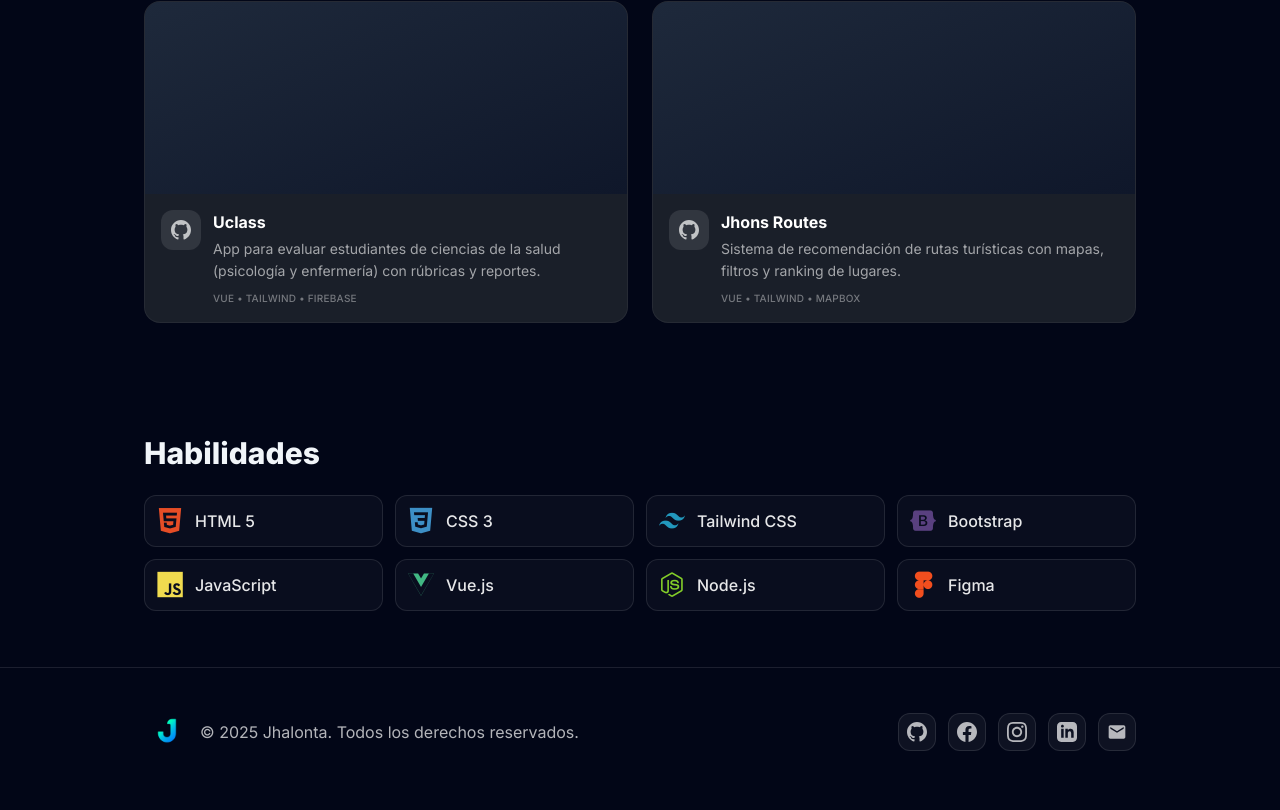
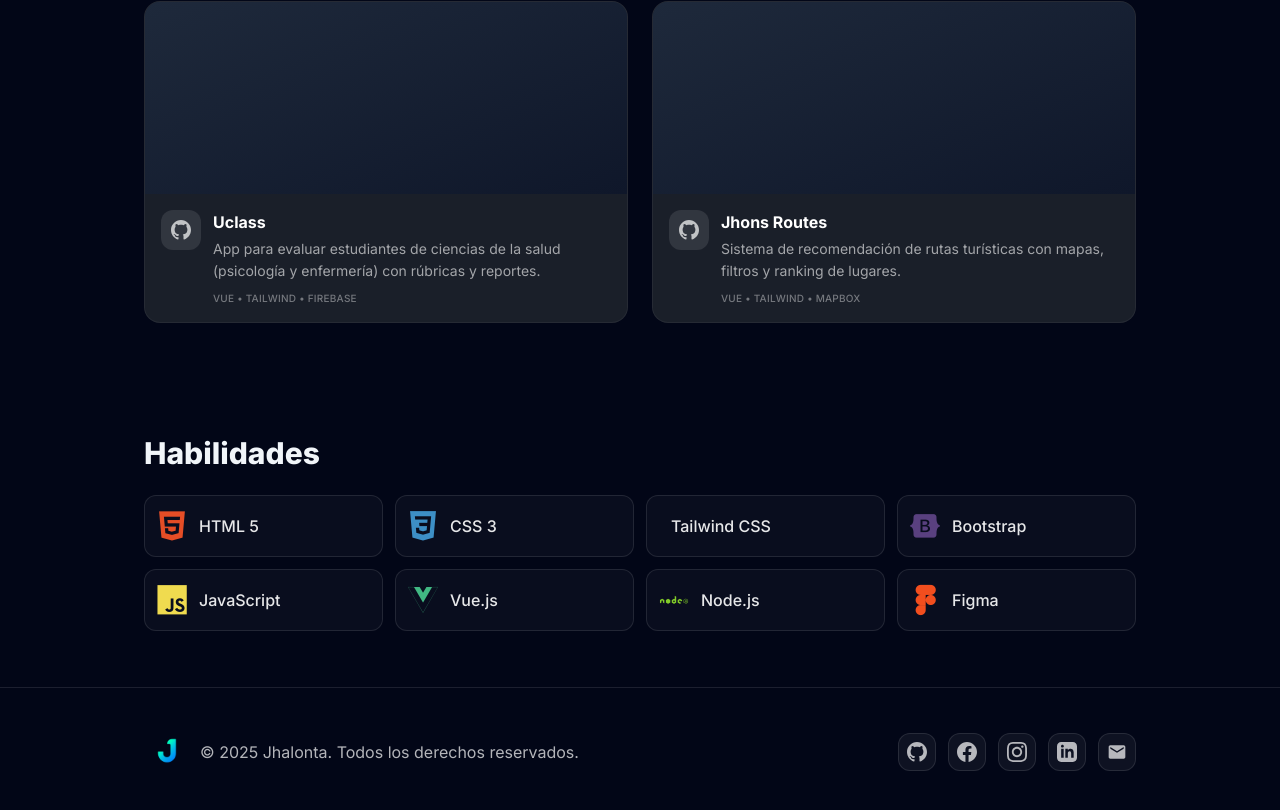
Before and after one commit to jhalonta/JhalontaWeb, a Vue app: page / in a window 1280 px wide. Shown: the part 1239-2049 px from the top of the page. Built offline with nearby package versions, Linux system fonts and the light colour scheme.

Commit message:
Update skills icons to latest versions and cleanup code

```diff
--- a/index.html
+++ b/index.html
@@ -1,5 +1,6 @@
 <!doctype html>
 <html lang="es" class="dark scroll-smooth">
+
 <head>
     <meta charset="UTF-8" />
     <meta name="viewport" content="width=device-width, initial-scale=1" />
@@ -9,15 +10,18 @@
 
     <link rel="preconnect" href="https://fonts.googleapis.com" />
     <link rel="preconnect" href="https://fonts.gstatic.com" crossorigin />
-    <link href="https://fonts.googleapis.com/css2?family=Inter:wght@400;500;600;700;800&display=swap" rel="stylesheet" />
+    <link href="https://fonts.googleapis.com/css2?family=Inter:wght@400;500;600;700;800&display=swap"
+        rel="stylesheet" />
 
     <!-- Devicon para iconos de habilidades -->
-    <link rel="stylesheet" href="https://cdn.jsdelivr.net/gh/devicons/devicon@v2.15.1/devicon.min.css" />
+    <link rel="stylesheet" type='text/css' href="https://cdn.jsdelivr.net/gh/devicons/devicon@latest/devicon.min.css" />
 
     <title>jhalonta</title>
 </head>
+
 <body class="antialiased">
-<div id="app"></div>
-<script type="module" src="/src/main.js"></script>
+    <div id="app"></div>
+    <script type="module" src="/src/main.js"></script>
 </body>
+
 </html>
--- a/src/api/data.js
+++ b/src/api/data.js
@@ -40,10 +40,10 @@ export const projects = [
 export const skills = [
     { name: 'HTML 5', icon: 'devicon-html5-plain colored' },
     { name: 'CSS 3', icon: 'devicon-css3-plain colored' },
-    { name: 'Tailwind CSS', icon: 'devicon-tailwindcss-plain colored' },
+    { name: 'Tailwind CSS', icon: 'devicon-tailwindcss-original colored' },
     { name: 'Bootstrap', icon: 'devicon-bootstrap-plain colored' },
     { name: 'JavaScript', icon: 'devicon-javascript-plain colored' },
     { name: 'Vue.js', icon: 'devicon-vuejs-plain colored' },
-    { name: 'Node.js', icon: 'devicon-nodejs-plain colored' },
+    { name: 'Node.js', icon: 'devicon-nodejs-plain-wordmark colored' },
     { name: 'Figma', icon: 'devicon-figma-plain colored' },
 ]
--- a/src/components/SkillsSection.vue
+++ b/src/components/SkillsSection.vue
@@ -10,7 +10,7 @@
                bg-white/[0.03] px-3 py-3 transition hover:bg-white/[0.06]"
       >
         <!-- Icono real (Devicon) con color oficial -->
-        <i :class="[s.icon, 'text-[26px]']" aria-hidden="true"></i>
+        <i :class="[s.icon, 'text-3xl']" aria-hidden="true"></i>
         <span class="font-medium text-white/90">{{ s.name }}</span>
       </article>
     </div>
```
